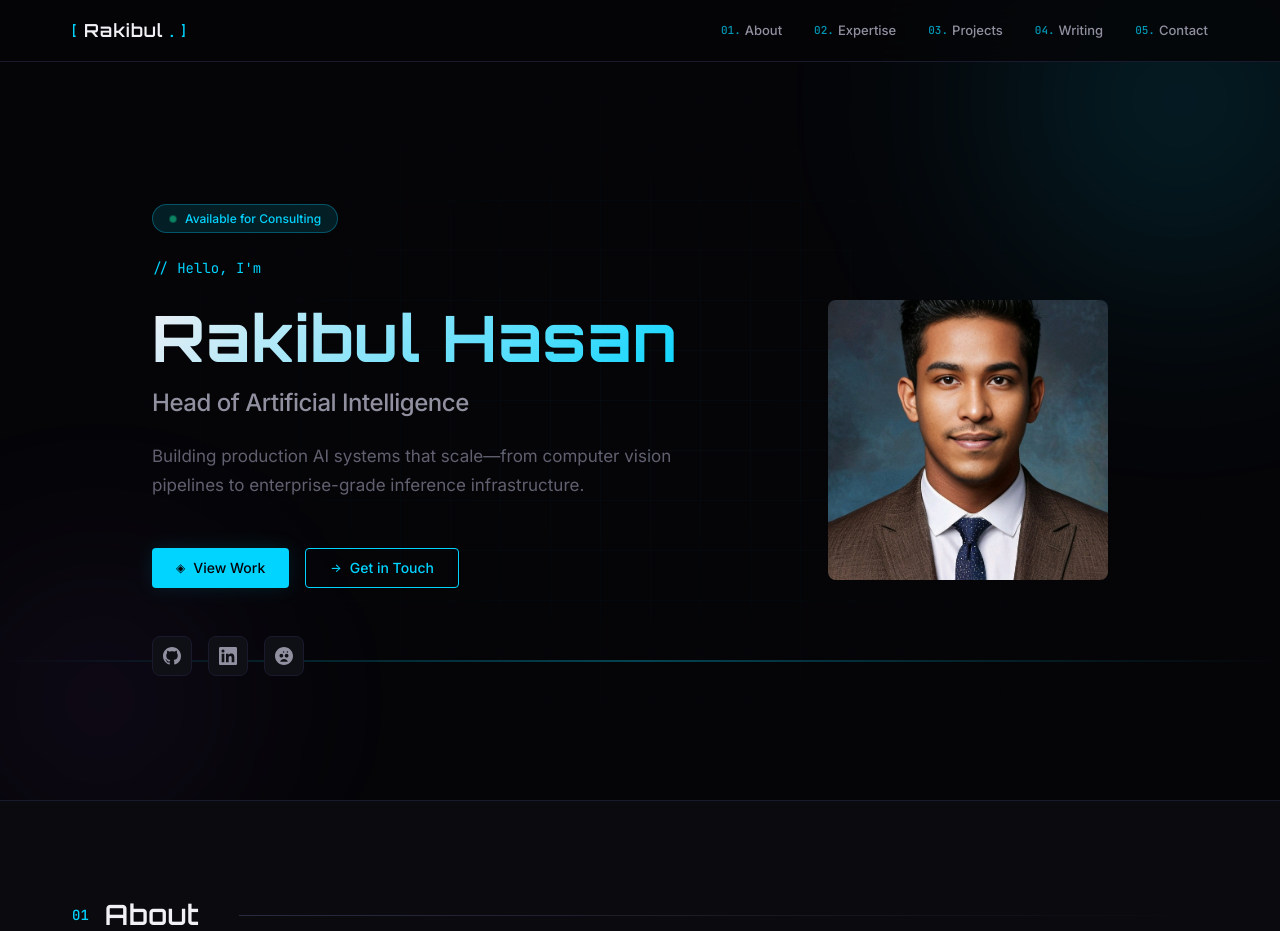
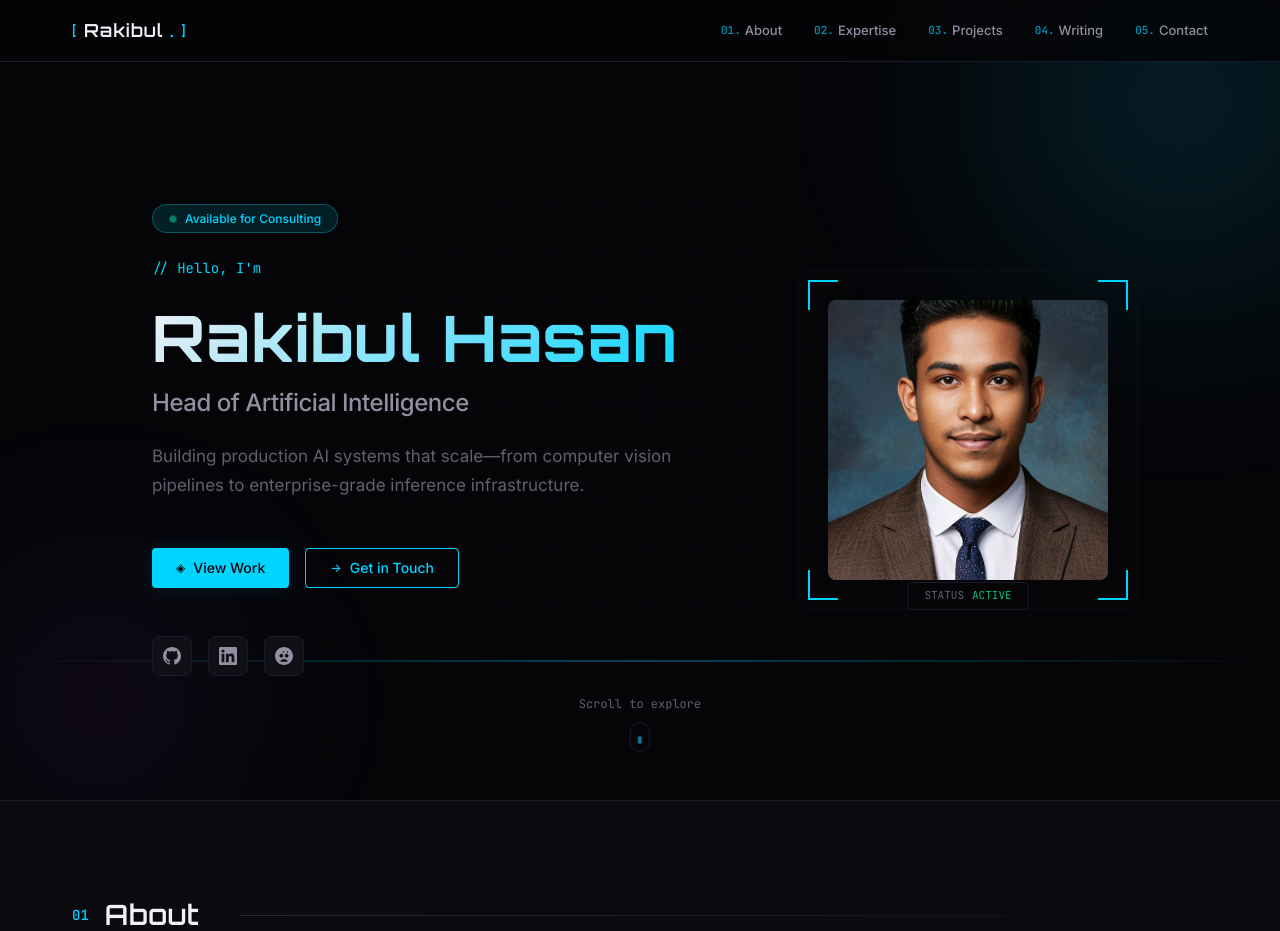
Before and after one commit to RH-NAYM/Rakib-Portfolio, a FastAPI app: page / in a window 1280 px wide. Shown: the top 931 px of the page. Run offline with FastAPI, Linux system fonts and the light colour scheme.

Commit message:
added index.html

```diff
--- a/app/templates/index.html
+++ b/app/templates/index.html
@@ -1,20 +1,13 @@
 {% extends "base.html" %}
 
 {% block content %}
-<!-- Hero Section - Clean Professional Design -->
+<!-- Hero Section - Futuristic Design -->
 <section class="hero" id="hero">
     <div class="hero-bg-effects">
         <div class="grid-overlay"></div>
         <div class="glow-orb orb-1"></div>
         <div class="glow-orb orb-2"></div>
         <div class="scan-line"></div>
-        <div class="particles">
-            <div class="particle"></div>
-            <div class="particle"></div>
-            <div class="particle"></div>
-            <div class="particle"></div>
-            <div class="particle"></div>
-        </div>
     </div>
     <div class="hero-container">
         <div class="hero-content">
@@ -36,6 +29,7 @@
                     Get in Touch
                 </a>
             </div>
+            <!-- Quick social links in hero -->
             <div class="hero-social">
                 <a href="{{ data.social.github.url }}" target="_blank" rel="noopener" class="social-icon" title="GitHub">
                     <svg viewBox="0 0 24 24" fill="currentColor"><path d="M12 0C5.37 0 0 5.37 0 12c0 5.31 3.435 9.795 8.205 11.385.6.105.825-.255.825-.57 0-.285-.015-1.23-.015-2.235-3.015.555-3.795-.735-4.035-1.41-.135-.345-.72-1.41-1.23-1.695-.42-.225-1.02-.78-.015-.795.945-.015 1.62.87 1.845 1.23 1.08 1.815 2.805 1.305 3.495.99.105-.78.42-1.305.765-1.605-2.67-.3-5.46-1.335-5.46-5.925 0-1.305.465-2.385 1.23-3.225-.12-.3-.54-1.53.12-3.18 0 0 1.005-.315 3.3 1.23.96-.27 1.98-.405 3-.405s2.04.135 3 .405c2.295-1.56 3.3-1.23 3.3-1.23.66 1.65.24 2.88.12 3.18.765.84 1.23 1.905 1.23 3.225 0 4.605-2.805 5.625-5.475 5.925.435.375.81 1.095.81 2.22 0 1.605-.015 2.895-.015 3.3 0 .315.225.69.825.57A12.02 12.02 0 0024 12c0-6.63-5.37-12-12-12z"/></svg>
@@ -48,33 +42,26 @@
                 </a>
             </div>
         </div>
-
-        <!-- Completely redesigned profile section - clean, professional, no gimmicks -->
         <div class="hero-profile">
-            <div class="profile-container">
-                <!-- Subtle Professional Background -->
-                <div class="profile-bg">
-                    <!-- Elegant gradient rings -->
-                    <div class="bg-ring ring-1"></div>
-                    <div class="bg-ring ring-2"></div>
-                    <div class="bg-ring ring-3"></div>
-
-                    <!-- Subtle dot pattern -->
-                    <div class="dot-pattern"></div>
-
-                    <!-- Soft glow -->
-                    <div class="profile-glow"></div>
+            <div class="profile-frame">
+                <div class="frame-corner corner-tl"></div>
+                <div class="frame-corner corner-tr"></div>
+                <div class="frame-corner corner-bl"></div>
+                <div class="frame-corner corner-br"></div>
+                <div class="profile-image-wrapper">
+                    <img src="/static/images/profile.jpg" alt="{{ data.name }} - {{ data.title }}" class="profile-image">
                 </div>
-
-                <!-- Clean Profile Frame -->
-                <div class="profile-frame">
-                    <div class="profile-border"></div>
-                    <div class="profile-image-wrapper">
-                        <img src="/static/images/profile.jpg" alt="{{ data.name }} - {{ data.title }}" class="profile-image">
-                    </div>
+                <div class="profile-ring"></div>
+                <div class="profile-data">
+                    <span class="data-label">STATUS</span>
+                    <span class="data-value">ACTIVE</span>
                 </div>
             </div>
         </div>
+    </div>
+    <div class="scroll-indicator">
+        <span>Scroll to explore</span>
+        <div class="scroll-arrow"></div>
     </div>
 </section>
 
@@ -294,7 +281,7 @@
                 <div class="platforms-grid">
                     <a href="{{ data.social.github.url }}" target="_blank" rel="noopener" class="platform-card">
                         <div class="platform-icon">
-                            <svg viewBox="0 0 24 24" fill="currentColor"><path d="M12 0C5.373 0 0 5.373 0 12s5.373 12 12 12 12-5.373 12-12S18.627 0 12 0zm-.5 5.5a1 1 0 110 2 1 1 0 010-2zm5 0a1 1 0 110 2 1 1 0 010-2zM8.5 9c1.38 0 2.5 1.12 2.5 2.5S9.88 14 8.5 14 6 12.88 6 11.5 7.12 9 8.5 9zm7 0c1.38 0 2.5 1.12 2.5 2.5S16.88 14 15.5 14 13 12.88 13 11.5 14.12 9 15.5 9zM12 16c2.33 0 4.32 1.45 5.12 3.5H6.88c.8-2.05 2.79-3.5 5.12-3.5z"/></svg>
+                            <svg viewBox="0 0 24 24" fill="currentColor"><path d="M12 0C5.37 0 0 5.37 0 12c0 5.31 3.435 9.795 8.205 11.385.6.105.825-.255.825-.57 0-.285-.015-1.23-.015-2.235-3.015.555-3.795-.735-4.035-1.41-.135-.345-.72-1.41-1.23-1.695-.42-.225-1.02-.78-.015-.795.945-.015 1.62.87 1.845 1.23 1.08 1.815 2.805 1.305 3.495.99.105-.78.42-1.305.765-1.605-2.67-.3-5.46-1.335-5.46-5.925 0-1.305.465-2.385 1.23-3.225-.12-.3-.54-1.53.12-3.18 0 0 1.005-.315 3.3 1.23.96-.27 1.98-.405 3-.405s2.04.135 3 .405c2.295-1.56 3.3-1.23 3.3-1.23.66 1.65.24 2.88.12 3.18.765.84 1.23 1.905 1.23 3.225 0 4.605-2.805 5.625-5.475 5.925.435.375.81 1.095.81 2.22 0 1.605-.015 2.895-.015 3.3 0 .315.225.69.825.57A12.02 12.02 0 0024 12c0-6.63-5.37-12-12-12z"/></svg>
                         </div>
                         <div class="platform-info">
                             <span class="platform-name">{{ data.social.github.label }}</span>
```
